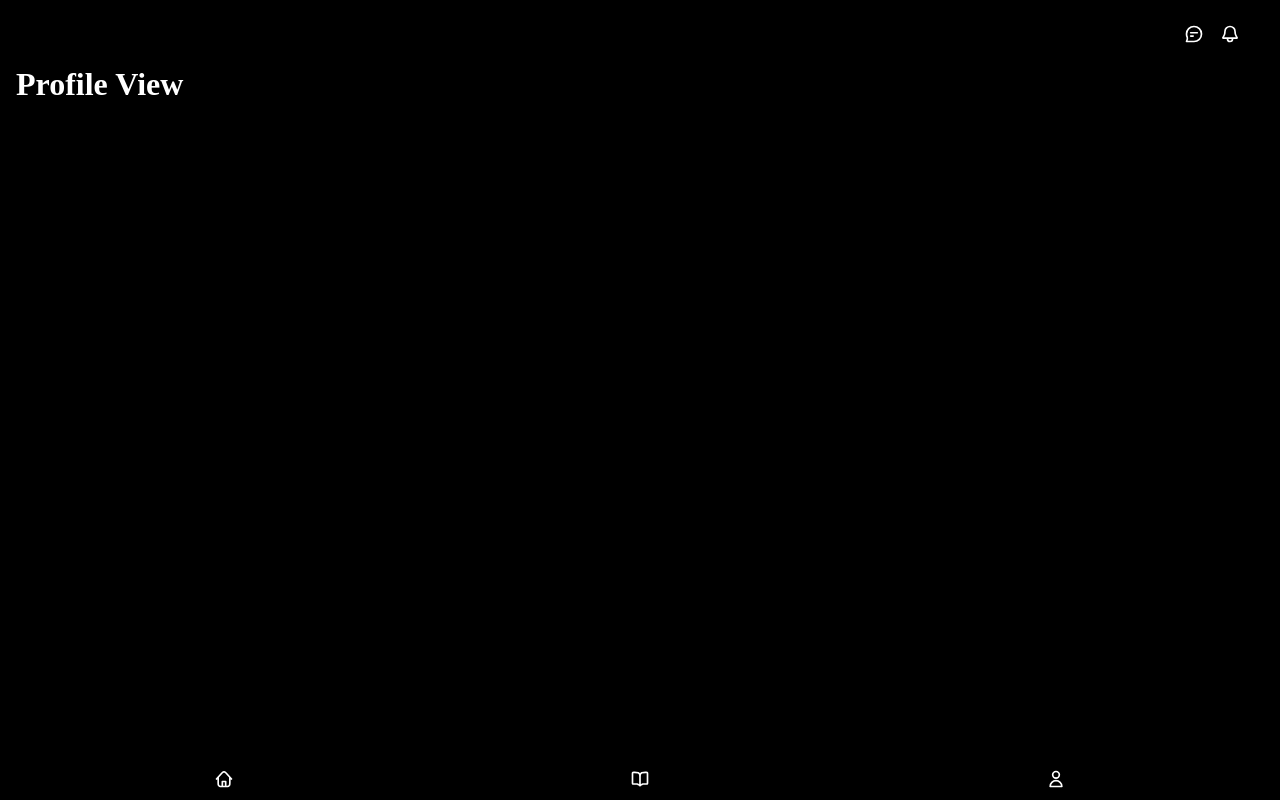
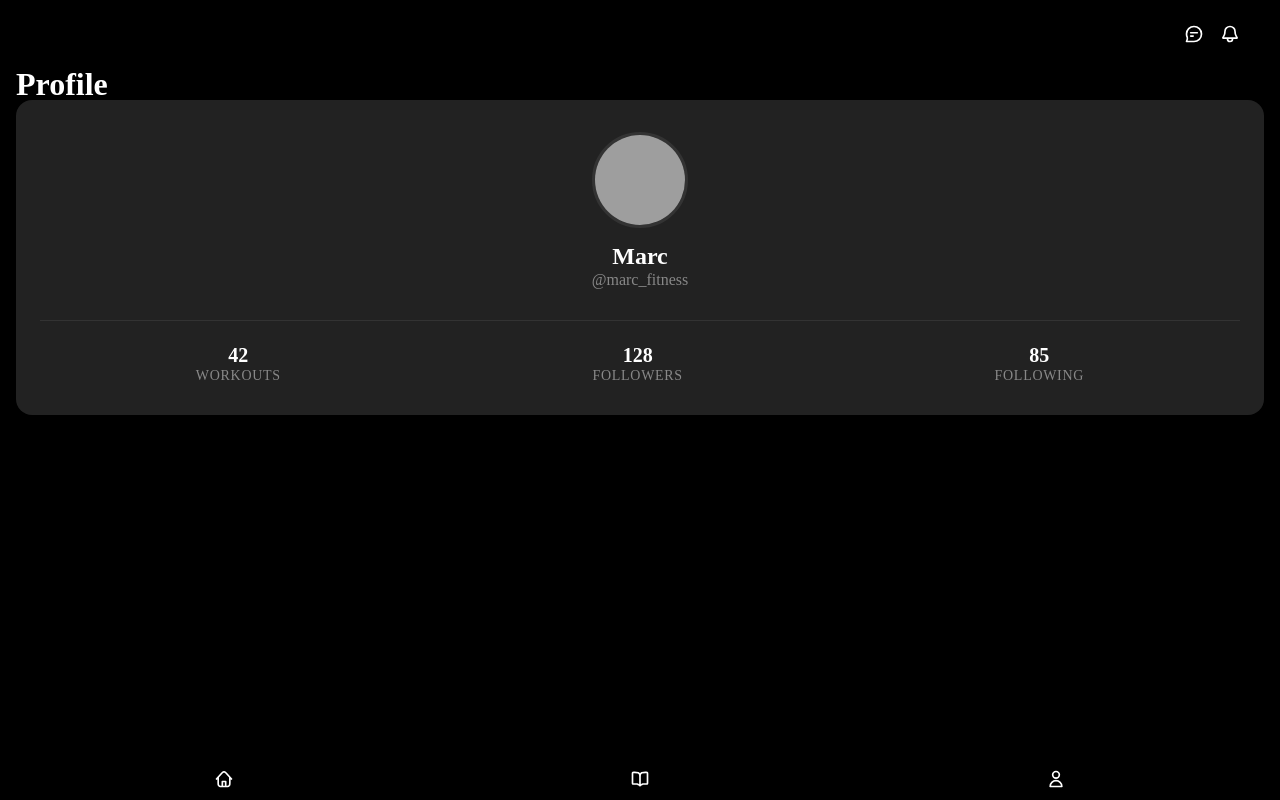
Before and after one commit to marcterradas/fitness-journal-app, a Vue app in the folder app/: page /profile in a window 1280 px wide. Built offline with nearby package versions, Linux system fonts and the light colour scheme; grey boxes are pictures that could not be loaded.

Commit message:
Create UserProfile

```diff
--- /dev/null
+++ b/app/src/components/UserProfile.vue
@@ -0,0 +1,120 @@
+<script setup>
+defineProps({
+  name: {
+    type: String,
+    required: true
+  },
+  username: {
+    type: String,
+    required: true
+  },
+  avatarUrl: {
+    type: String,
+    default: 'https://i.pravatar.cc?u=placeholder'
+  },
+  workoutCount: {
+    type: Number,
+    default: 0
+  },
+  followerCount: {
+    type: Number,
+    default: 0
+  },
+  followingCount: {
+    type: Number,
+    default: 0
+  }
+})
+</script>
+
+<template>
+  <div class="user-profile">
+    <div class="user-profile__header">
+      <img :src="avatarUrl" :alt="username" class="user-profile__avatar" />
+      <h2 class="user-profile__name">{{ name }}</h2>
+      <p class="user-profile__username">@{{ username }}</p>
+    </div>
+
+    <div class="user-profile__stats">
+      <div class="user-profile__stat-item">
+        <span class="user-profile__stat-value">{{ workoutCount }}</span>
+        <span class="user-profile__stat-label">Workouts</span>
+      </div>
+      <div class="user-profile__stat-item">
+        <span class="user-profile__stat-value">{{ followerCount }}</span>
+        <span class="user-profile__stat-label">Followers</span>
+      </div>
+      <div class="user-profile__stat-item">
+        <span class="user-profile__stat-value">{{ followingCount }}</span>
+        <span class="user-profile__stat-label">Following</span>
+      </div>
+    </div>
+  </div>
+</template>
+
+<style scoped>
+.user-profile {
+  background-color: #222;
+  border-radius: 1rem;
+  padding: 2rem 1.5rem;
+  width: 100%;
+  display: flex;
+  flex-direction: column;
+  gap: 2rem;
+}
+
+.user-profile__header {
+  display: flex;
+  flex-direction: column;
+  align-items: center;
+  text-align: center;
+}
+
+.user-profile__avatar {
+  width: 6rem;
+  height: 6rem;
+  border-radius: 50%;
+  object-fit: cover;
+  margin-bottom: 1rem;
+  border: 3px solid #333;
+}
+
+.user-profile__name {
+  font-size: 1.5rem;
+  font-weight: bold;
+  color: #fff;
+  margin-bottom: 0.25rem;
+}
+
+.user-profile__username {
+  font-size: 1rem;
+  color: #888;
+}
+
+.user-profile__stats {
+  display: flex;
+  justify-content: space-around;
+  border-top: 1px solid #333;
+  padding-top: 1.5rem;
+}
+
+.user-profile__stat-item {
+  display: flex;
+  flex-direction: column;
+  align-items: center;
+  gap: 0.25rem;
+}
+
+.user-profile__stat-value {
+  font-size: 1.25rem;
+  font-weight: bold;
+  color: #fff;
+}
+
+.user-profile__stat-label {
+  font-size: 0.875rem;
+  color: #888;
+  text-transform: uppercase;
+  letter-spacing: 0.05em;
+}
+</style>
--- a/app/src/views/ProfileView.vue
+++ b/app/src/views/ProfileView.vue
@@ -1,11 +1,20 @@
 <template>
     <div class="profile">
-        <SectionTitle>Profile View</SectionTitle>
+        <SectionTitle>Profile</SectionTitle>
+        <UserProfile
+            name="Marc"
+            username="marc_fitness"
+            avatarUrl="https://i.pravatar.cc/300?u=marc"
+            :workoutCount="42"
+            :followerCount="128"
+            :followingCount="85"
+        />
     </div>
 </template>
 
 <script setup>
 import SectionTitle from '@/components/SectionTitle.vue';
+import UserProfile from '@/components/UserProfile.vue';
 </script>
 
 <style scoped>
```
